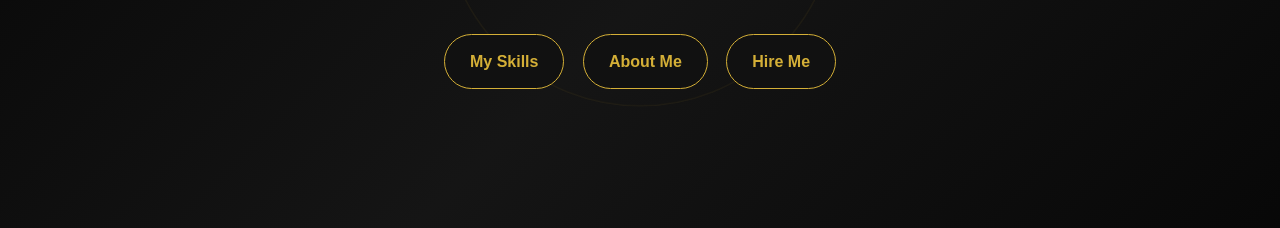
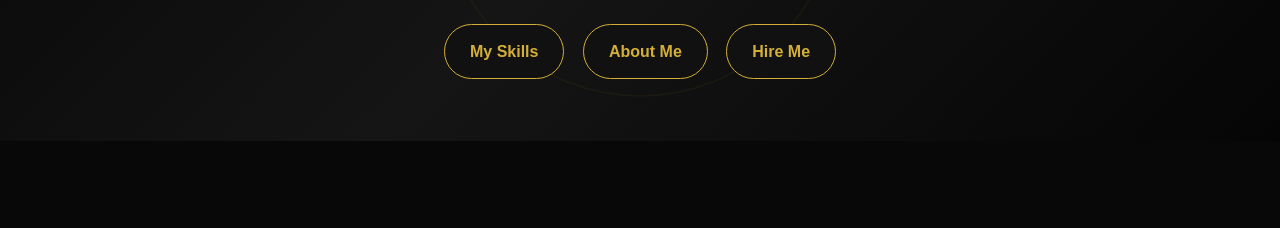
Before and after one commit to anas9533-beep/Mohd-Anas-Siddiqui, a plain HTML site: page index.html in a window 1280 px wide. Shown: the part 397-625 px from the top of the page. Drawn offline with Linux system fonts and the light colour scheme.

Commit message:
Refactor header styles for responsiveness
Adjusted header styles for desktop and mobile views.

```diff
--- a/index.html
+++ b/index.html
@@ -87,7 +87,7 @@ nav{
 /* HOME */
 
 header{
-    min-height:100vh;
+    min-height:auto;
     width:100%;
 
     display:flex;
@@ -96,7 +96,7 @@ header{
 
     text-align:center;
 
-    padding:130px 20px 70px;
+    padding:130px 20px 65px;
 
     position:relative;
     overflow:hidden;
@@ -174,8 +174,6 @@ header:before{
     transition:.3s;
     border:1px solid #d4af37;
 }
-
-/* All three Home buttons same style */
 
 .btn-gold{
     background:#111;
@@ -434,6 +432,23 @@ footer span{
 
 }
 
+/* DESKTOP FIX */
+
+@media(min-width:769px){
+
+    header{
+        min-height:0;
+        height:auto;
+        padding-top:120px;
+        padding-bottom:55px;
+    }
+
+    .hero{
+        max-width:900px;
+    }
+
+}
+
 /* MOBILE */
 
 @media(max-width:768px){
@@ -479,7 +494,7 @@ footer span{
         border-bottom:1px solid #222;
     }
 
-    /* MOBILE HOME */
+    /* MOBILE HOME - SAME */
 
     header{
         min-height:100vh;
@@ -567,7 +582,6 @@ Mohd Anas Siddiqui
 
 </nav>
 
-
 <!-- HOME -->
 
 <header id="home">
@@ -589,17 +603,14 @@ and digital solutions with creativity and technology.
 
 <div class="buttons">
 
-<!-- My Skills -->
 <a href="#skills" class="btn btn-dark">
 My Skills
 </a>
 
-<!-- About Me -->
 <a href="#about" class="btn btn-dark">
 About Me
 </a>
 
-<!-- Hire Me -->
 <a href="#contact" class="btn btn-dark">
 Hire Me
 </a>
@@ -609,7 +620,6 @@ Hire Me
 </div>
 
 </header>
-
 
 <!-- ABOUT -->
 
@@ -630,7 +640,6 @@ professional online experiences.
 </div>
 
 </section>
-
 
 <!-- SKILLS -->
 
@@ -692,7 +701,6 @@ Creative digital content and online projects.
 
 </section>
 
-
 <!-- SERVICES -->
 
 <section id="services">
@@ -737,7 +745,6 @@ Computer-based digital and documentation work.
 
 </section>
 
-
 <!-- PORTFOLIO -->
 
 <section id="portfolio">
@@ -773,7 +780,6 @@ Modern and responsive website design projects.
 </div>
 
 </section>
-
 
 <!-- EXPERIENCE -->
 
@@ -812,7 +818,6 @@ Creating modern personal websites and digital projects.
 
 </section>
 
-
 <!-- CONTACT -->
 
 <section id="contact">
@@ -849,7 +854,6 @@ Hire Me
 
 </section>
 
-
 <!-- WHATSAPP -->
 
 <a
@@ -860,13 +864,11 @@ aria-label="Chat on WhatsApp">
 💬
 </a>
 
-
 <!-- BACK TO TOP -->
 
 <a href="#home" class="top-btn">
 ↑
 </a>
-
 
 <!-- FOOTER -->
 
@@ -876,7 +878,6 @@ aria-label="Chat on WhatsApp">
 All Rights Reserved.
 
 </footer>
-
 
 <script>
 
```
